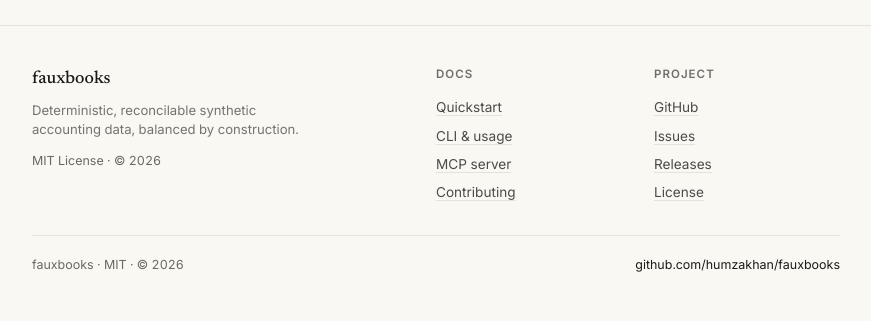
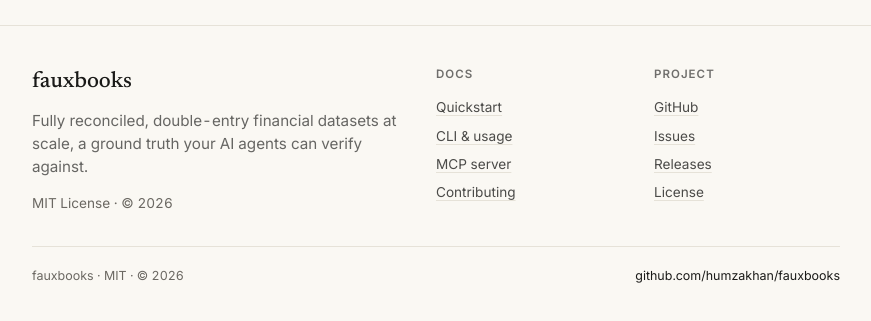
Before and after one commit to humzakhan/fauxbooks, a website: page landing-page/public/index.html in a window 1280 px wide. Shown: the part 1926-2247 px from the top of the page, without its empty margins (204-1075 px from the left). Drawn offline with Linux system fonts and the light colour scheme.

Commit message:
style(landing-page): enlarge footer brand, align tagline with hero
Bumps the footer wordmark (1.1rem to 1.4rem), tagline (0.82rem to 0.95rem, darker + line-height) and meta (0.78rem to 0.85rem). Rewrites the tagline to echo the new hero positioning: 'Fully reconciled, double-entry financial datasets at scale, a ground truth your AI agents can verify against.'

```diff
--- a/landing-page/public/index.html
+++ b/landing-page/public/index.html
@@ -137,7 +137,7 @@
         <div class="footer__grid">
           <div class="footer__brand">
             <span class="footer__wordmark">fauxbooks</span>
-            <p class="footer__tagline">Deterministic, reconcilable synthetic accounting data, balanced by construction.</p>
+            <p class="footer__tagline">Fully reconciled, double-entry financial datasets at scale, a ground truth your AI agents can verify against.</p>
             <p class="footer__meta">MIT License · © 2026</p>
           </div>
           <nav class="footer__col" aria-label="Docs">
--- a/landing-page/public/styles.css
+++ b/landing-page/public/styles.css
@@ -985,22 +985,23 @@ body {
 
 .footer__wordmark {
   font-family: 'Newsreader', Georgia, serif;
-  font-size: 1.1rem;
+  font-size: 1.4rem;
   font-weight: 500;
   color: var(--ink);
 }
 
 .footer__tagline {
-  margin-top: 0.5rem;
-  max-width: 34ch;
-  color: rgba(26, 26, 24, 0.6);
-  font-size: 0.82rem;
+  margin-top: 0.65rem;
+  max-width: 42ch;
+  color: rgba(26, 26, 24, 0.66);
+  font-size: 0.95rem;
+  line-height: 1.5;
 }
 
 .footer__meta {
-  margin-top: 0.75rem;
+  margin-top: 0.9rem;
   color: var(--muted);
-  font-size: 0.78rem;
+  font-size: 0.85rem;
 }
 
 .footer__col {
```
